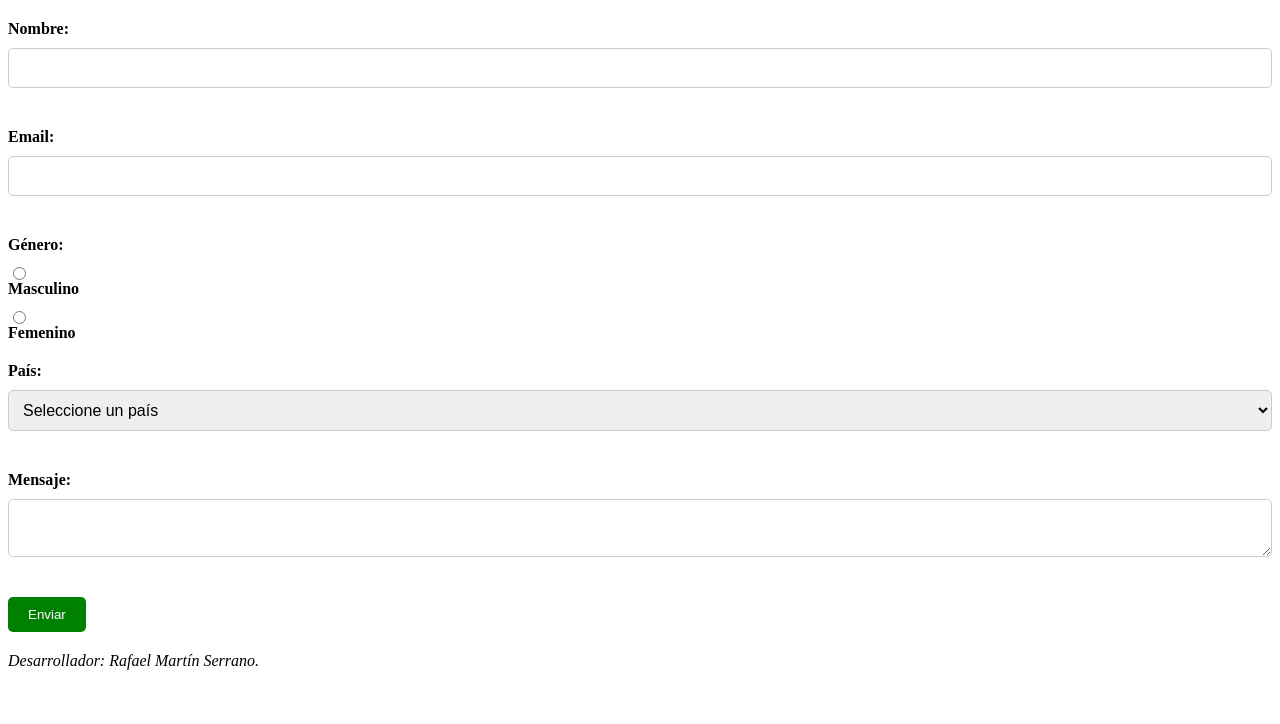
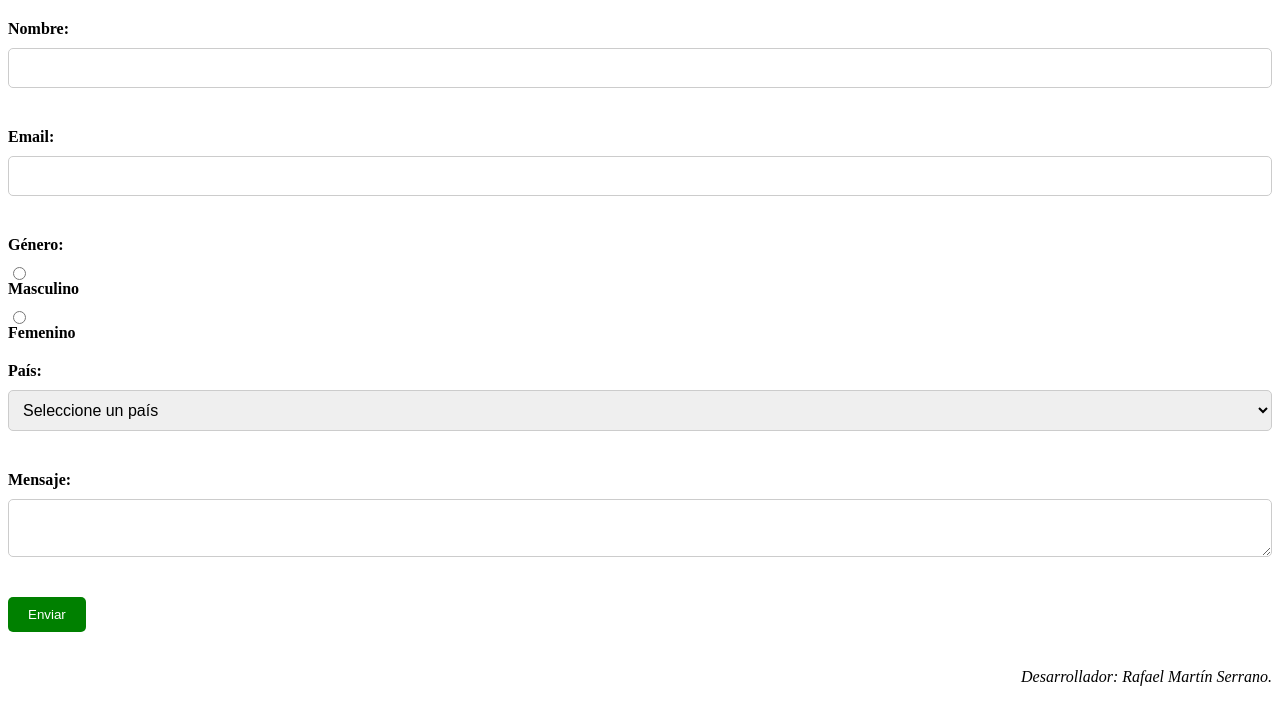
Before and after one commit to Balsera/HLC-2-RMS-PBL, a plain HTML site: page jquery/ejemplojquery.html in a window 1280 px wide. Drawn offline with nearby package versions, Linux system fonts and the light colour scheme.

Commit message:
Añadido el estilo fdcha
Se me paso meterlo para usarlo.

```diff
--- a/jquery/ejemplojquery.html
+++ b/jquery/ejemplojquery.html
@@ -7,6 +7,11 @@
   </div>
   <title>Formulario</title>
   <style>
+      .fdcha {
+    float: right;
+    margin-bottom: 3%;
+    margin-left: 3%;
+		}
     .form-section {
       margin: 20px 0;
     }
```
